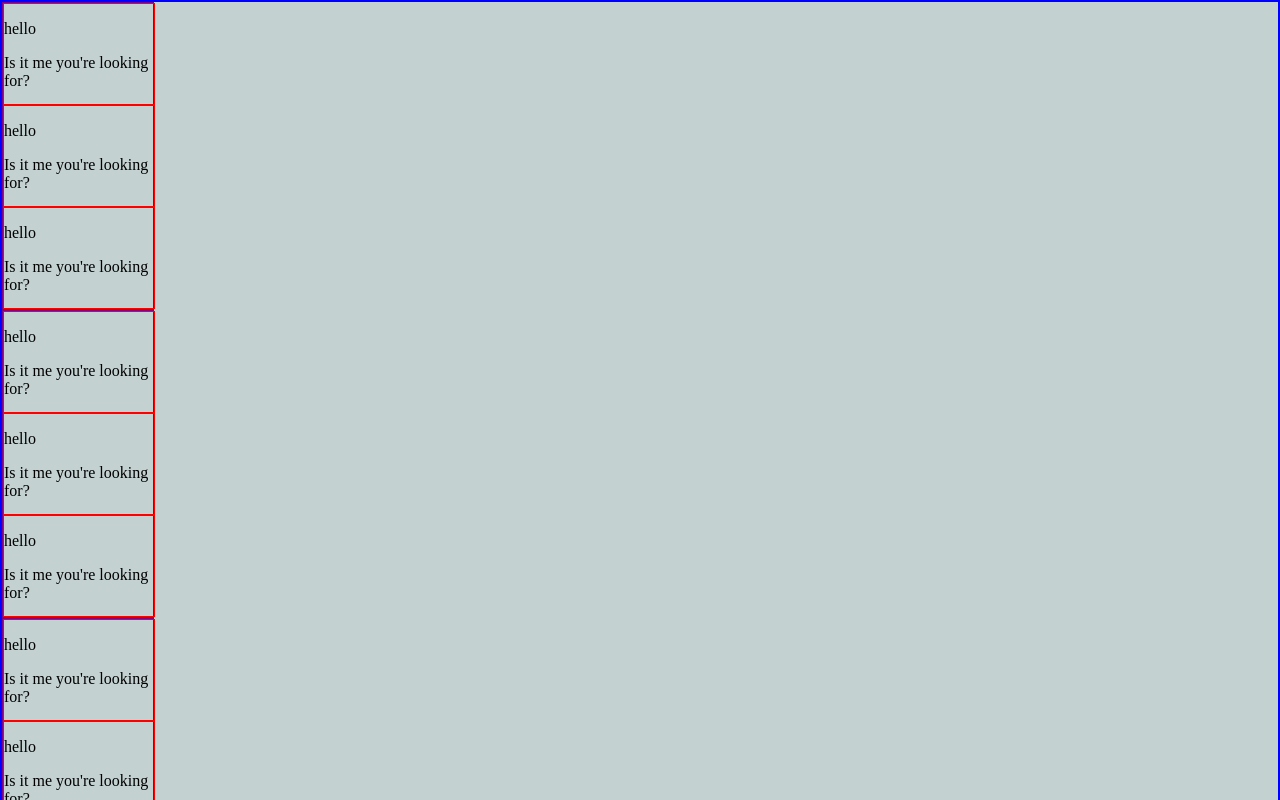
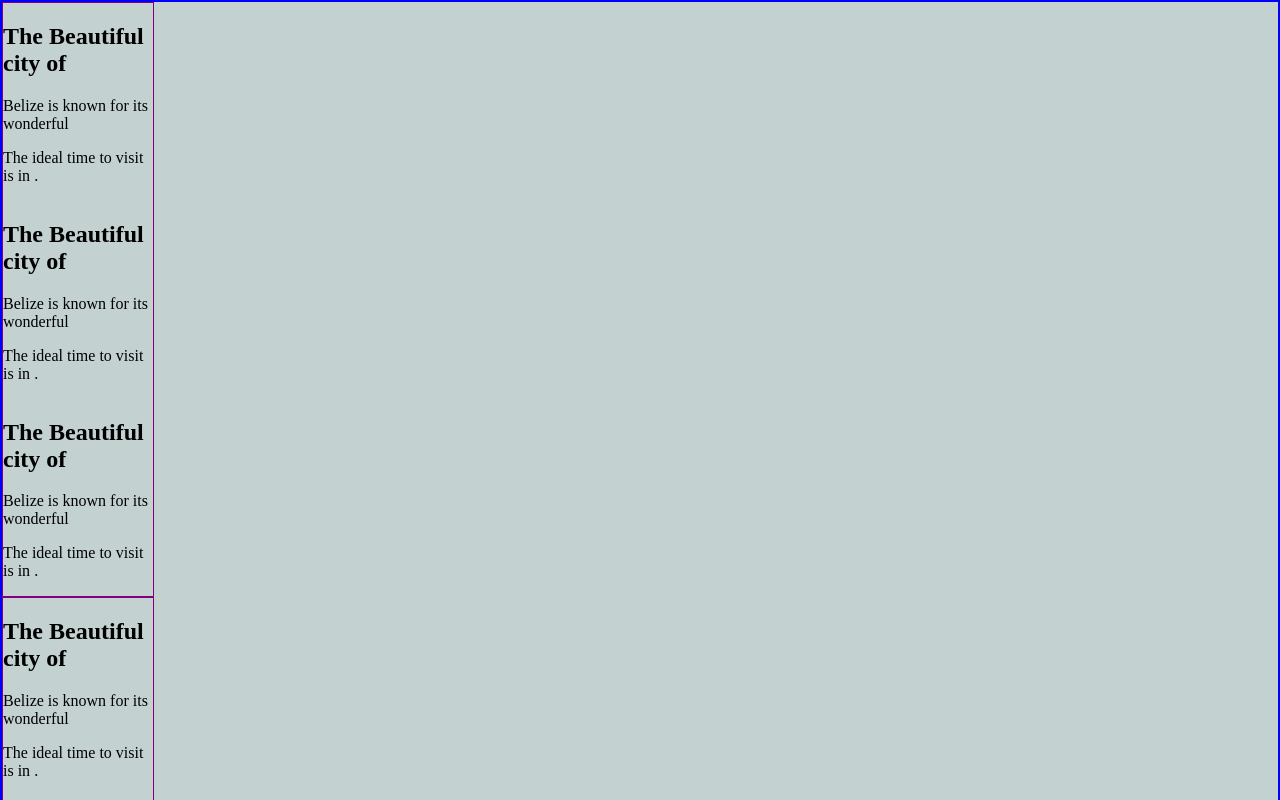
Before and after one commit to KevinKra/React-Test-02, a React (Create React App) app: page / in a window 1280 px wide. Shown: the top 800 px of the page. Built offline with nearby package versions, Linux system fonts and the light colour scheme.

Commit message:
Convert to stateless function

```diff
--- a/src/components/Card.js
+++ b/src/components/Card.js
@@ -1,11 +1,33 @@
 import React from "react";
 import "../css/Card.css";
-class Card extends React.Component {
-  render() {
-    return React.createElement("div", { class: "card-main" }, [
-      React.createElement("p", {}, "hello"),
-      React.createElement("p", {}, "Is it me you're looking for?")
-    ]);
-  }
-}
+
+const Card = props => {
+  return (
+    <div className="Card">
+      <header className="Card-header">
+        <h1>The Beautiful city of {props.city}</h1>
+      </header>
+      <section>
+        <p>Belize is known for its wonderful {props.attraction}</p>
+        <p>The ideal time to visit is in {props.season}.</p>
+      </section>
+    </div>
+  );
+};
+
+// class Card extends React.Component {
+//   render() {
+//     return (
+//       <div className="Card">
+//         <header className="Card-header">
+//           <h1>The Beautiful city of Belize</h1>
+//         </header>
+//         <section>
+//           <p>Belize is known for its wonderful prop</p>
+//           <p>The ideal time to visit is in prop</p>
+//         </section>
+//       </div>
+//     );
+//   }
+// }
 export default Card;
```
